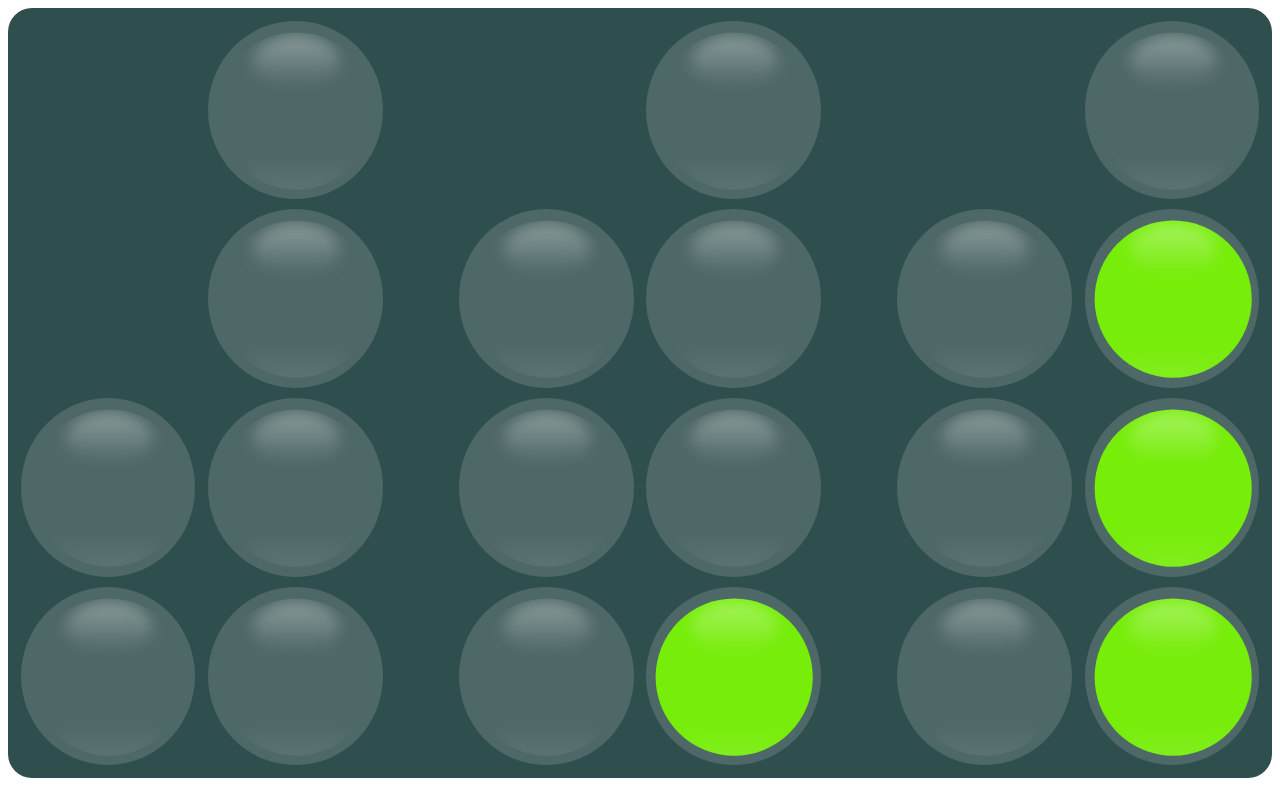
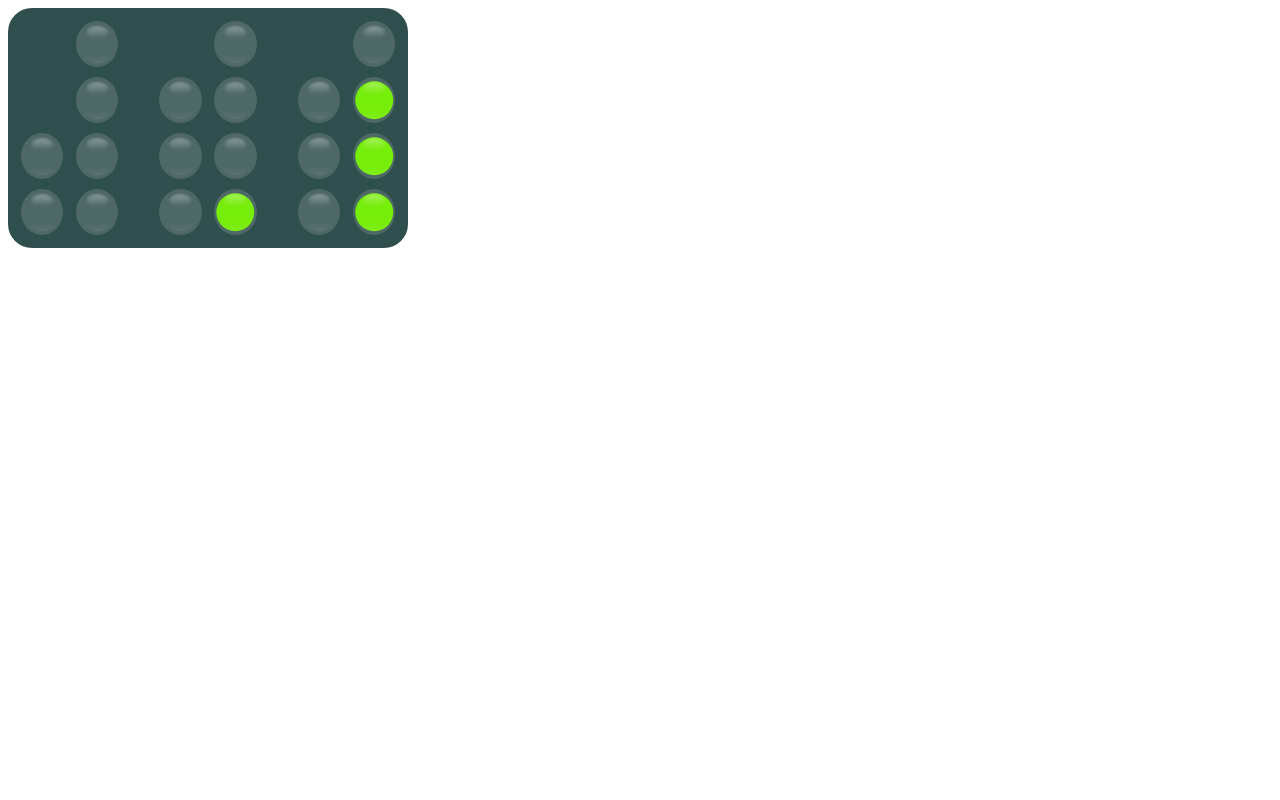
Before and after one commit to goplano/bcd_clock_wc, a website built with webpack: page src/index.html in a window 1280 px wide. Built offline with nearby package versions, Linux system fonts and the light colour scheme.

Commit message:
updated readme - and quick styling test

```diff
--- a/src/assets/css/critical.css
+++ b/src/assets/css/critical.css
@@ -2,4 +2,10 @@
     border-radius: 24px;
     background-color: darkslategray;
     color: lawngreen;
+
 }
+.container {
+    width: 400px;
+    height: auto;
+    display: block;
+}
--- a/src/index.html
+++ b/src/index.html
@@ -7,6 +7,8 @@
     <title><%= htmlWebpackPlugin.options.title %></title>
 </head>
 <body>
+<div class="container">
 <bcd-clock class="clock"></bcd-clock>
+</div>
 </body>
 </html>
```
Also changed, not shown: README.md, src/assets/img/preview.jpg (added).
